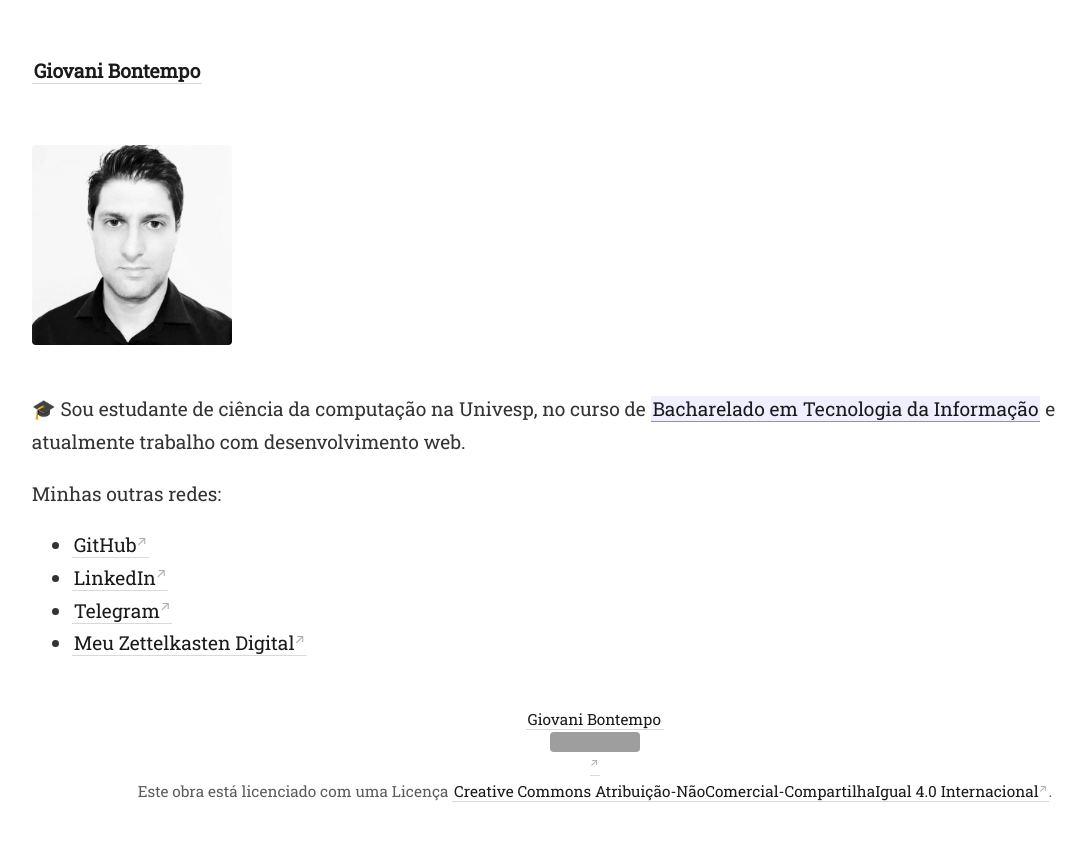
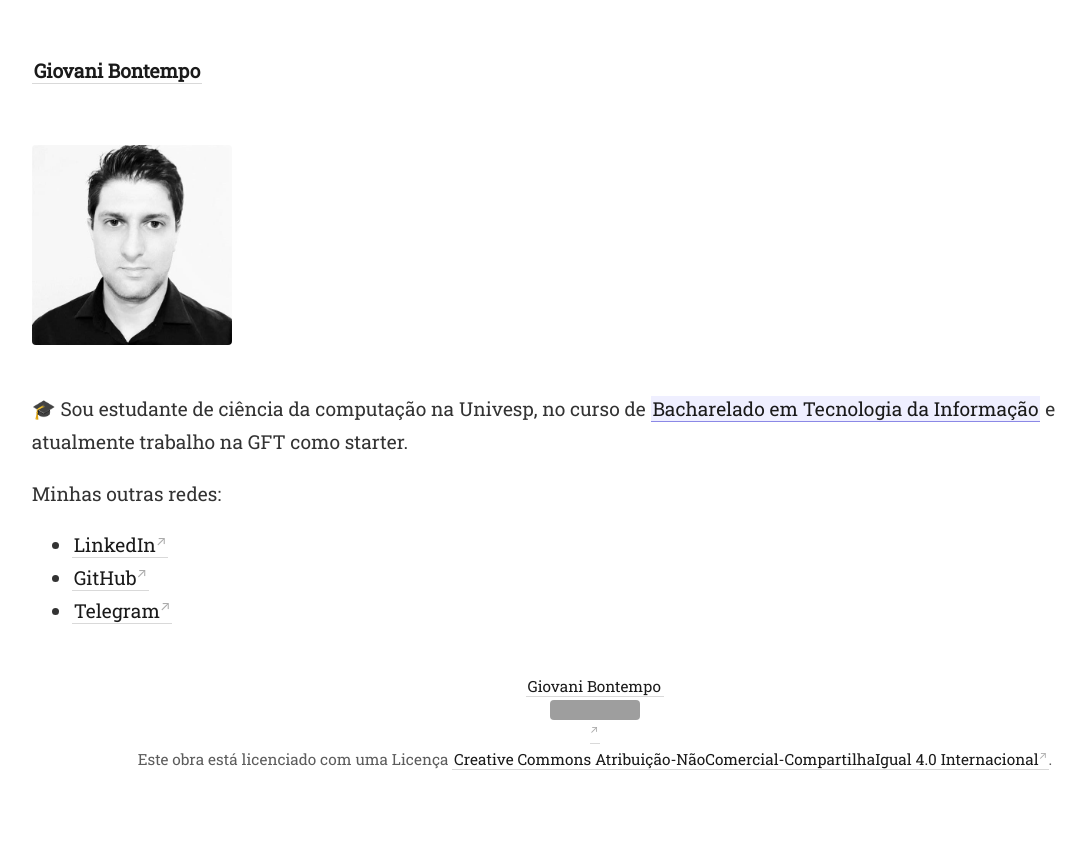
Before and after one commit to gio-bon/MyDigitalGarden, a Jekyll site: the page built from _pages/about.md, in a window 1280 px wide. Shown: the top 841 px of the page, without its empty margins (45-1131 px from the left). Built offline with Jekyll 4.4.1, drawn with Linux system fonts in a browser that asks for light colours; grey boxes are pictures that could not be loaded.

Commit message:
02/05/2022 3

```diff
--- a/_pages/about.md
+++ b/_pages/about.md
@@ -6,11 +6,10 @@ permalink: /about
 
 <img src="/assets/photo-profile.jpg" width="200" align="left"/> <br><br><br><br><br><br><br>
 
-🎓 Sou estudante de ciência da computação na Univesp, no curso de [[BTI|Bacharelado em Tecnologia da Informação]] e atualmente trabalho com desenvolvimento web.
+🎓 Sou estudante de ciência da computação na Univesp, no curso de [[BTI|Bacharelado em Tecnologia da Informação]] e atualmente trabalho na GFT como starter.
 
 Minhas outras redes:
 
+- [LinkedIn](https://www.linkedin.com/in/gio-bon/)
 - [GitHub](https://github.com/gio-bon)
-- [LinkedIn](https://www.linkedin.com/in/gio-bon/)
 - [Telegram](https://t.me/giobon)
-- [Meu Zettelkasten Digital](https://gio-bon.github.io/#/page/Index)
```
Also changed, not shown: _notes/Referências.md (added, +14 -0 lines).
